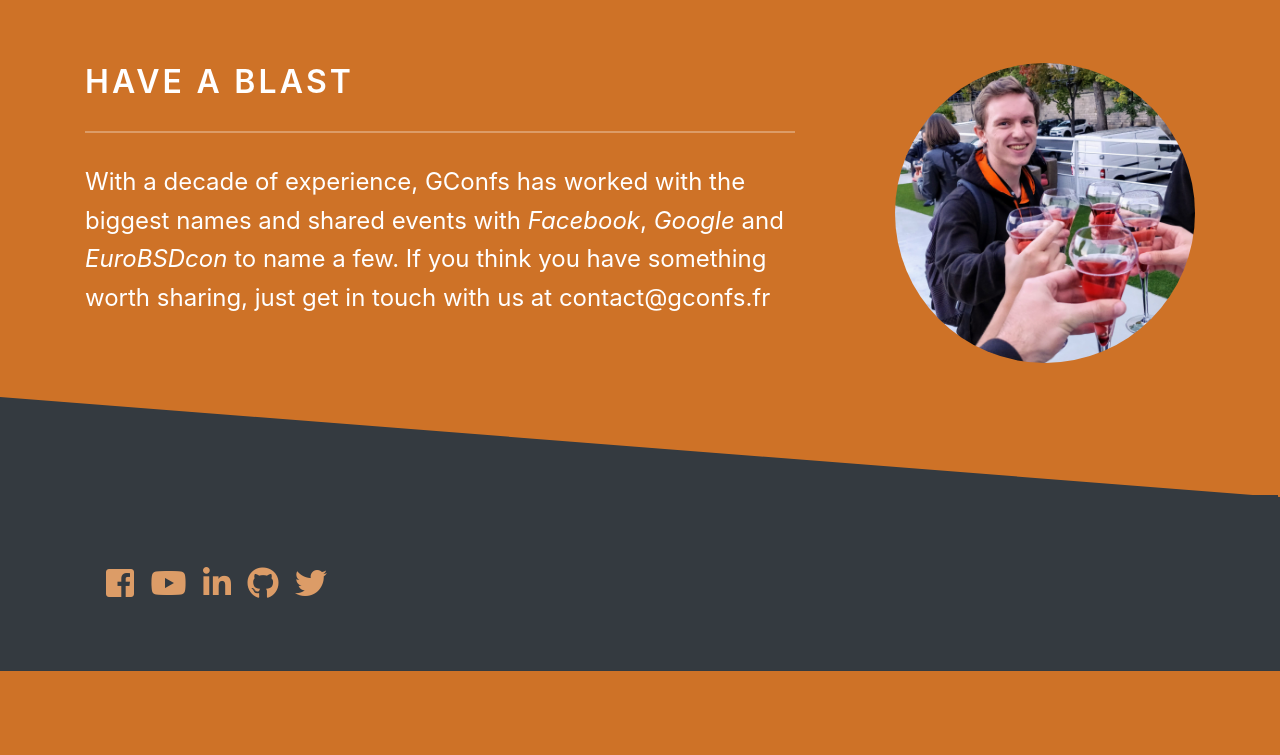
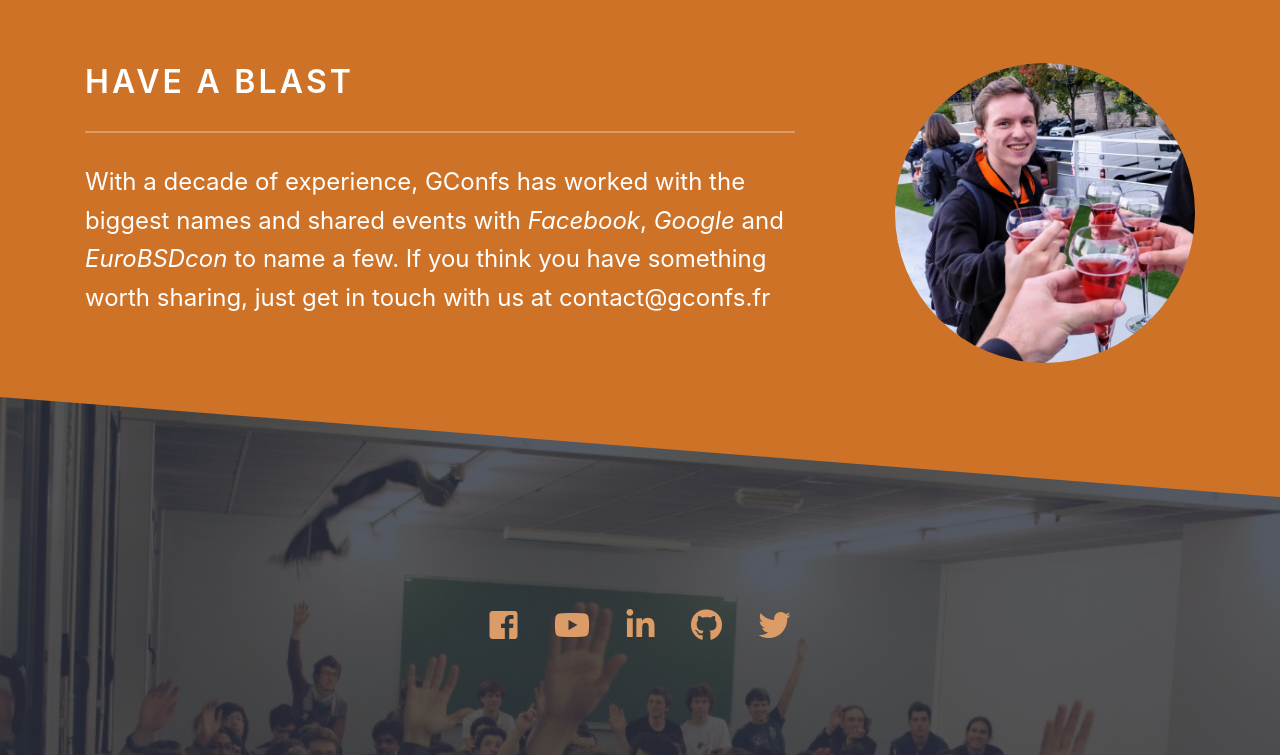
Before and after one commit to gconfs/website, a Django app: page / in a window 1280 px wide. Shown: the part 1660-2415 px from the top of the page. Before the commit the page ends 2331 px from the top, so only its background shows below. Run offline with Django 3.2, Linux system fonts and the light colour scheme; some libraries are stand-ins or nearby versions; some web fonts are replaced.

Commit message:
homepage: add new footer

```diff
--- a/homepage/static/css/homepage.css
+++ b/homepage/static/css/homepage.css
@@ -1,6 +1,13 @@
 .intro-header {
     text-align: center;
     background-image: linear-gradient(to top, rgba(46, 48, 60, 0.8), rgba(46, 48, 60, 0.8)), url("/static/img/ephemere.jpg");
+    background-size: cover;
+    background-attachment: fixed, fixed;
+}
+
+.last-header {
+    text-align: center;
+    background-image: linear-gradient(to top, rgba(46, 48, 60, 0.8), rgba(46, 48, 60, 0.8)), url("/static/img/vermeille.jpg");
     background-size: cover;
     background-attachment: fixed, fixed;
 }
@@ -71,7 +78,7 @@ svg {
 }
 
 .copynope {
-
+    margin: 2em;
     white-space: nowrap;
 }
 
@@ -79,7 +86,7 @@ svg {
     text-decoration: none;
     color: #dc9c67;
     display: inline-block;
-    margin: 6px;
+    margin: 1em;
 }
 
 .navbar-nav > li {
@@ -108,9 +115,6 @@ svg {
     }
 }
 
-
-
-
 .border-light {
     box-shadow: 2px 2px 0 #ce7227, -2px -2px 0 #ce7227;
 }
--- a/homepage/templates/homepage.html
+++ b/homepage/templates/homepage.html
@@ -72,11 +72,10 @@
   </div>
 </div>
 
-<svg xmlns="http://www.w3.org/2000/svg" viewBox="0 0 100 100" preserveAspectRatio="none" style="background-color: #ce7227">
-  <polygon points="0 0 100 100 0 100" style="fill: #343a40" />
+<div class="last-header">
+  <svg xmlns='http://www.w3.org/2000/svg' width='100' height='100' viewBox='0 0 100 100' preserveAspectRatio='none' >
+    <polygon points='100 100 100 0 0 0' style='fill:#ce7227' />
   </svg>
-
-<div class="border-dark" style="background-color: #343a40">
   <div class="container subcontainer">
       <div class="container">
         <div class="copynope">
```
Also changed, not shown: homepage/static/img/vermeille.jpg (added), 1 other file. Lines whose indentation alone changed are shown as unchanged.
